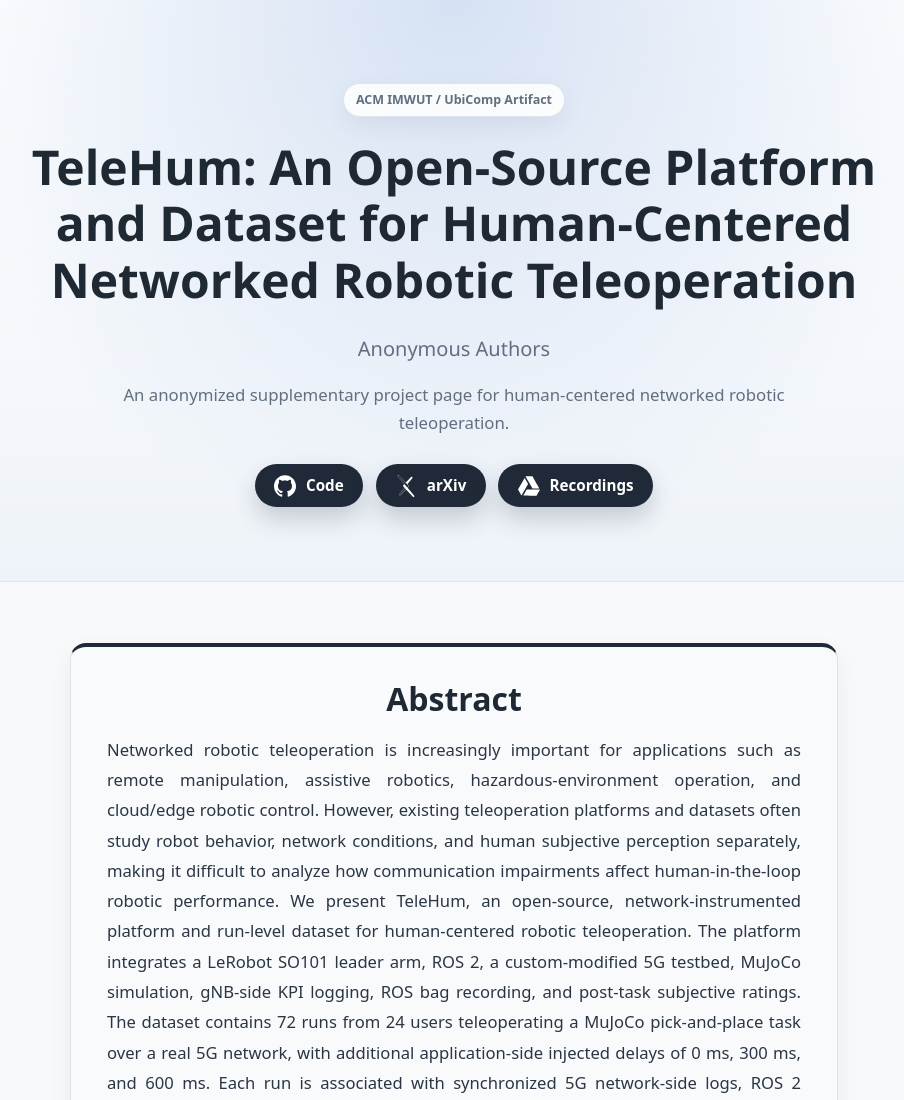
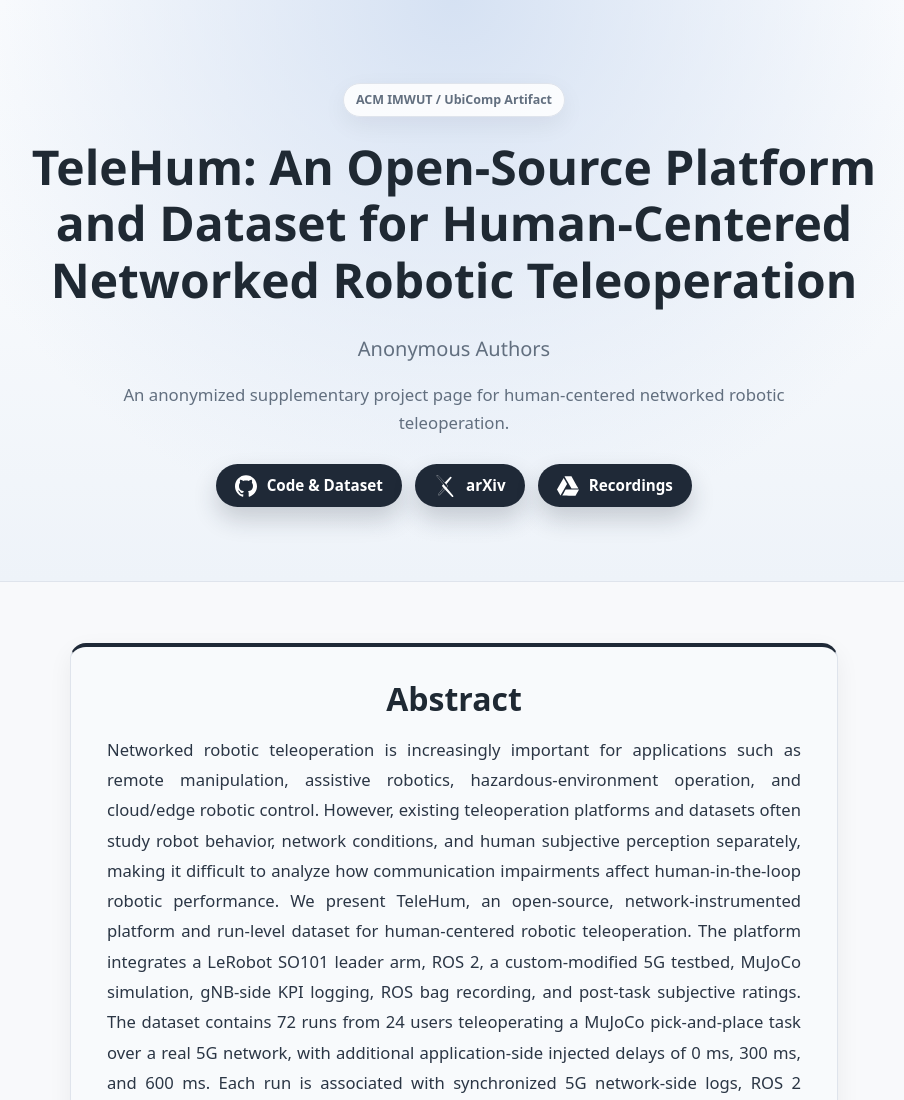
Before and after one commit to TeleHum/telehum.github.io, a plain HTML site: page index.html in a window 1280 px wide. Shown: the top 1100 px of the page, without its empty margins (186-1090 px from the left). Drawn offline with Linux system fonts and the light colour scheme.

Commit message:
Update GitHub button label

```diff
--- a/index.html
+++ b/index.html
@@ -23,7 +23,7 @@
                 <span class="link-block">
                   <a class="button is-normal is-rounded is-dark" href="https://github.com/TeleHum/telehum">
                     <img src="assets/github.svg" alt="" class="button-icon" aria-hidden="true">
-                    <span>Code</span>
+                    <span>Code &amp; Dataset</span>
                   </a>
                 </span>
                 <span class="link-block">
```
